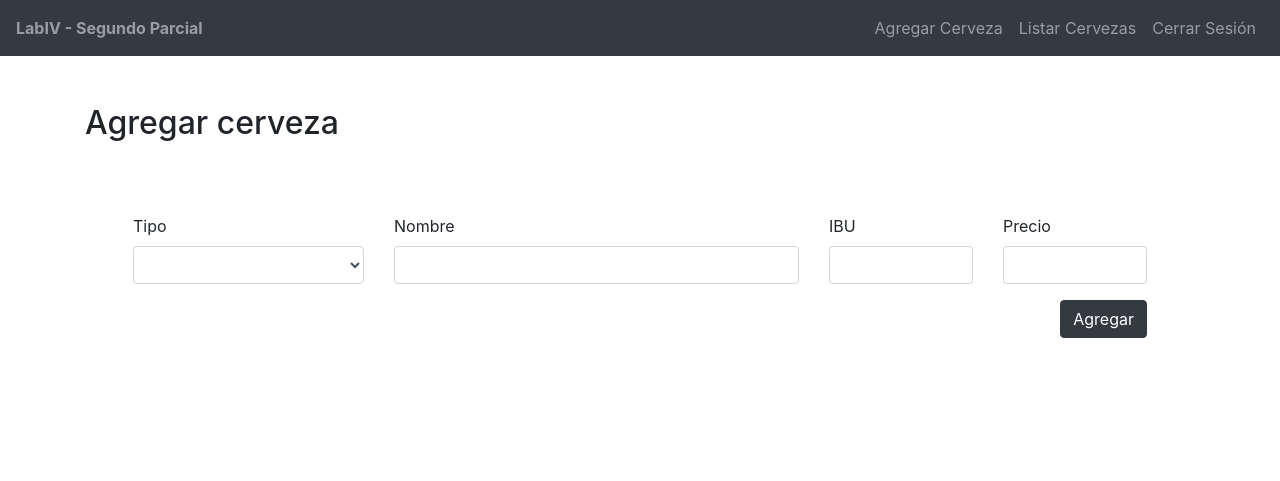
After one commit to LChapita/TPfinalPetHero, a PHP site: template Views/user-add.php in a window 1280 px wide. The commit adds this page. Shown: the top 481 px of the page. Run offline with PHP 8.4, Linux system fonts and the light colour scheme; the template is opened without the code that fills it, so the values that code supplies are empty; some libraries are stand-ins or nearby versions.

Commit message:
Clase Pet y cositas

```diff
--- a/Views/index.php
+++ b/Views/index.php
@@ -4,14 +4,14 @@
                <h2>Segundo Parcial</h2>
           </header>
 
-          <form action="" method="" class="login-form bg-dark-alpha p-5 bg-light">
+          <form action="<?php FRONT_ROOT."Home/Login" ?>" method="POST" class="login-form bg-dark-alpha p-5 bg-light">
                <div class="form-group">
                     <label for="">Email</label>
-                    <input type="text" class="form-control form-control-lg" placeholder="Ingresar usuario" required>
+                    <input type="text" name="userName" class="form-control form-control-lg" placeholder="Ingresar usuario" required>
                </div>
                <div class="form-group">
                     <label for="">Contraseña</label>
-                    <input type="password" class="form-control form-control-lg" placeholder="Ingresar constraseña" required>
+                    <input type="password" name="password" class="form-control form-control-lg" placeholder="Ingresar constraseña" required>
                </div>
                <button class="btn btn-primary btn-block btn-lg" type="submit">Iniciar Sesión</button>
           </form>
--- /dev/null
+++ b/Views/user-add.php
@@ -0,0 +1,41 @@
+<?php
+require_once('nav.php');
+?>
+<main class="py-5">
+    <section id="listado" class="mb-5">
+        <div class="container">
+            <h2 class="mb-4">Agregar cerveza</h2>
+            <form class="bg-light-alpha p-5">
+                <div class="row">
+                    <div class="col-lg-3">
+                        <div class="form-group">
+                            <label for="">Tipo</label>
+                            <select class="form-control">
+
+                            </select>
+                        </div>
+                    </div>
+                    <div class="col-lg-5">
+                        <div class="form-group">
+                            <label for="">Nombre</label>
+                            <input type="text" value="" class="form-control">
+                        </div>
+                    </div>
+                    <div class="col-lg-2">
+                        <div class="form-group">
+                            <label for="">IBU</label>
+                            <input type="number" value="" class="form-control">
+                        </div>
+                    </div>
+                    <div class="col-lg-2">
+                        <div class="form-group">
+                            <label for="">Precio</label>
+                            <input type="number" value="" class="form-control">
+                        </div>
+                    </div>
+                </div>
+                <button type="submit" name="button" class="btn btn-dark ml-auto d-block">Agregar</button>
+            </form>
+        </div>
+    </section>
+</main>
```
Also changed, not shown: Controllers/HomeController.php (+7 -0 lines), Models/Pet.php (added, +61 -0 lines).
